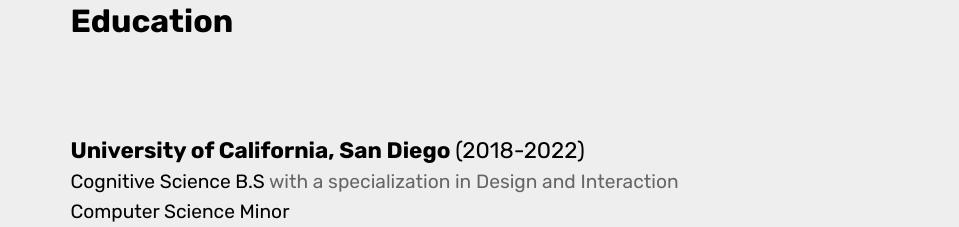
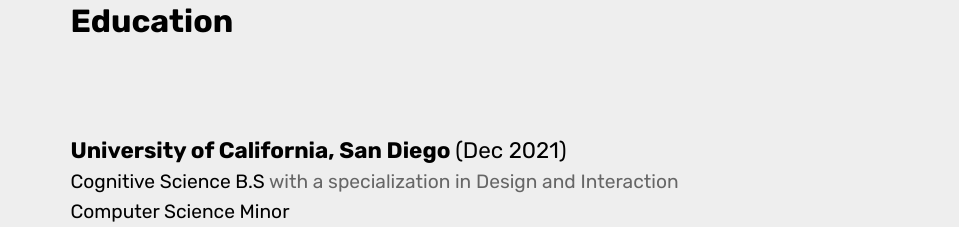
Before and after one commit to mlmar/mlmar.github.io, a React (Vite) app: page / in a window 1280 px wide. Shown: the part 780-1007 px from the top of the page, without its empty margins (160-1119 px from the left). Built offline with nearby package versions, Linux system fonts and the light colour scheme.

Commit message:
Updating formatting

```diff
--- a/src/App.less
+++ b/src/App.less
@@ -287,9 +287,5 @@
         .description .git {
             width: 1.5rem;
         }
-
-        .stack-container {
-            .flex-col;
-        }
     }
 }
--- a/src/components/About.tsx
+++ b/src/components/About.tsx
@@ -11,7 +11,7 @@
             <section className='info'>
                 {aboutItems.map((item) => {
                     return (
-                        <a href={item.url}>
+                        <a href={item.url} key={item.url}>
                             <div className='img-wrapper'>
                                 <img src={item.icon} alt={item.type + ' icon'} />
                             </div>
--- a/src/components/Education.tsx
+++ b/src/components/Education.tsx
@@ -7,7 +7,7 @@
             <h2> Education </h2>
             <article>
                 <h3>
-                    University of California, San Diego <span className='no-decor'> (2018-2022) </span>
+                    University of California, San Diego <span className='no-decor'> (Dec 2021) </span>
                 </h3>
                 <label>
                     Cognitive Science B.S
--- a/src/components/Projects.tsx
+++ b/src/components/Projects.tsx
@@ -21,7 +21,7 @@
             {renderProjects(projects.primary)}
 
             <h2> Mini Games </h2>
-            <div className='secondary-projects'>{renderProjects(projects.secondary)}</div>
+            <div className='secondary-projects'>{renderProjects(projects.secondary, true)}</div>
 
             <a className='repo' href='https://github.com/mlmar/mlmar.github.io'>
                 <div className='img-wrapper'>
```
Also changed, not shown: 5 other files (tests, documents, lock files or other folders).
